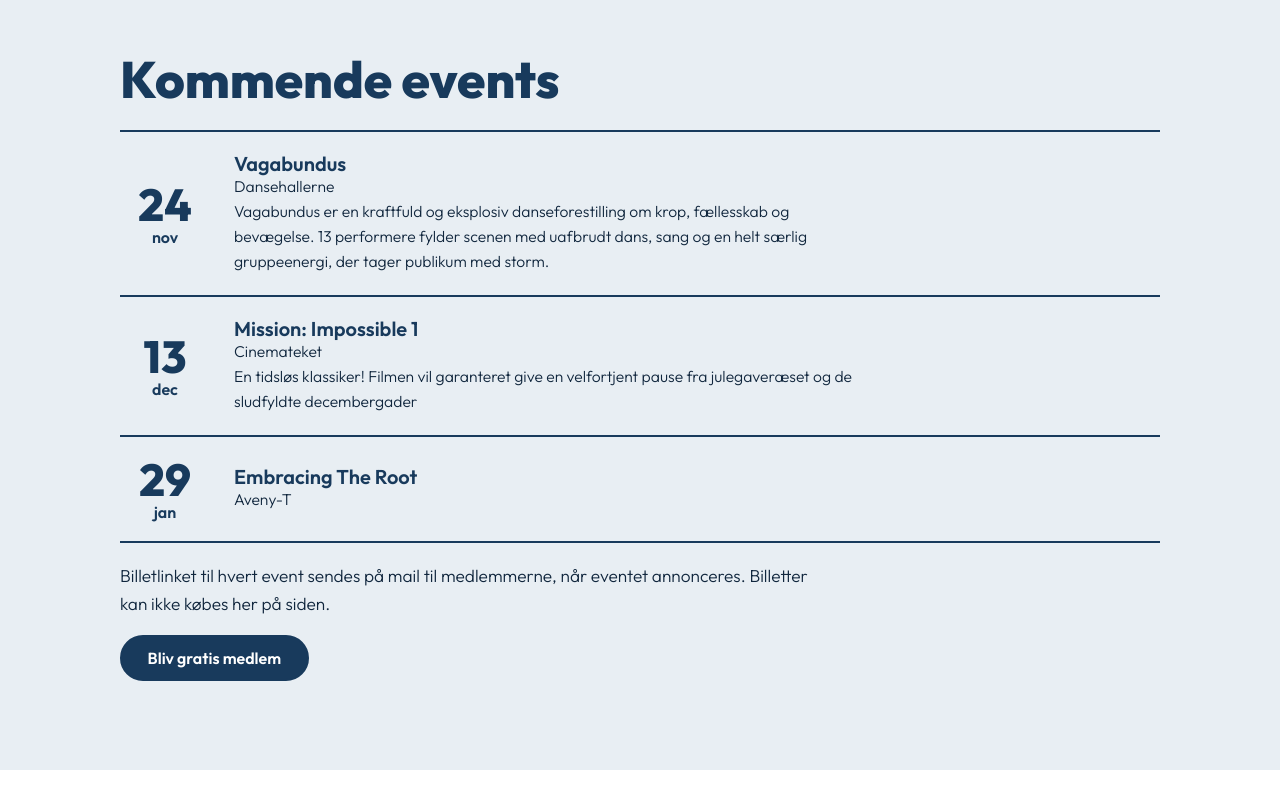
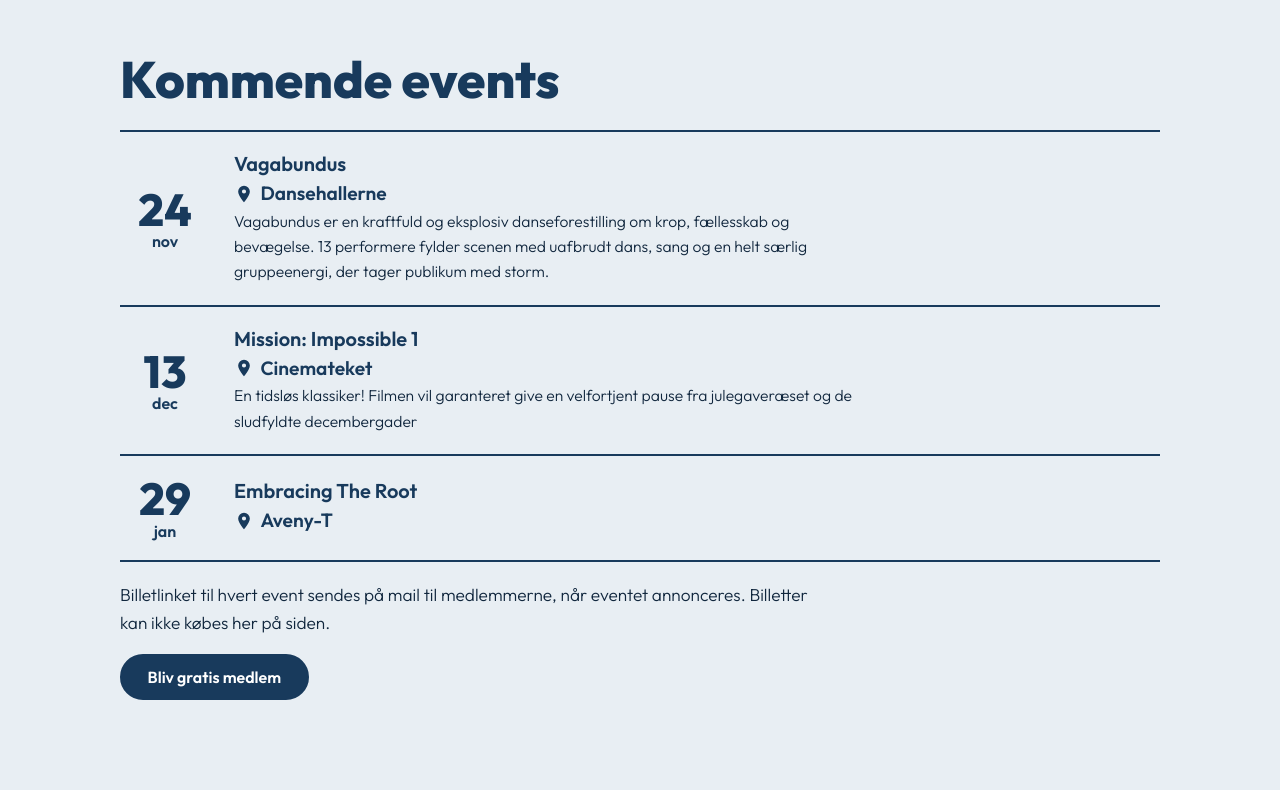
Before and after one commit to FokusForening/fokus-hjemmeside, a plain HTML site: page index.html in a window 1280 px wide. Shown: the part 1540-2340 px from the top of the page. Drawn offline with Linux system fonts and the light colour scheme.

Commit message:
Add files via upload

```diff
--- a/index.html
+++ b/index.html
@@ -86,6 +86,7 @@ nav.open{display:flex}nav a{padding:.9rem 0;font-size:1.1rem;border-bottom:1px s
 .hero h1{font-size:clamp(2.6rem,13vw,4rem)}.stats{gap:1.4rem}.stats b{font-size:2rem}h2{font-size:2.1rem}
 .signup{padding:1.5rem;border-radius:28px 80px 28px 28px}.row{grid-template-columns:1fr}.btn{padding:.8rem 1.4rem}
 footer .wrap{flex-direction:column;gap:1.2rem}}
+.event .sted{display:flex;align-items:center;gap:.4rem;font-weight:600;font-size:1.2rem;color:var(--navy);margin:.25rem 0 0}.event .tid{font-weight:600;margin:.1rem 0 0}
 </style>
 </head>
 <body>
@@ -199,8 +200,7 @@ const upcoming = (C.events||[]).map(e => ({...e, d: parseDato(e.dato)})).filter(
 $('#noEvents').hidden = upcoming.length > 0;
 $('#eventList').innerHTML = upcoming.map(e => {
   const mnd = e.d.toLocaleDateString('da-DK', {month:'short'}).replace('.','');
-  const meta = esc(e.sted) + (e.tid ? ' · kl. ' + esc(e.tid) : '');
-  return `<li class="event"><div class="date"><big>${e.d.getDate()}</big><small>${mnd}</small></div><div><h3>${esc(e.titel)}</h3><p>${meta}</p>${e.tekst?`<p>${esc(e.tekst)}</p>`:''}</div></li>`;
+  return `<li class="event"><div class="date"><big>${e.d.getDate()}</big><small>${mnd}</small></div><div><h3>${esc(e.titel)}</h3><p class="sted"><svg viewBox="0 0 24 24" width="20" height="20" aria-hidden="true" fill="currentColor"><path d="M12 2a7 7 0 0 0-7 7c0 5.2 7 13 7 13s7-7.8 7-13a7 7 0 0 0-7-7zm0 9.5A2.5 2.5 0 1 1 12 6.5a2.5 2.5 0 0 1 0 5z"/></svg>${esc(e.sted)}</p>${e.tid?`<p class="tid">kl. ${esc(e.tid)}</p>`:''}${e.tekst?`<p>${esc(e.tekst)}</p>`:''}</div></li>`;
 }).join('');
 
 $('#boardList').innerHTML = (C.bestyrelse||[]).map(p =>
```
